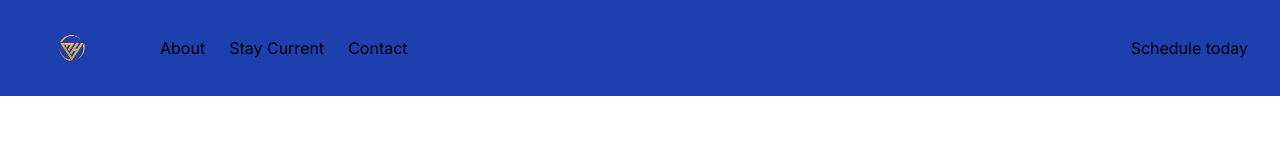
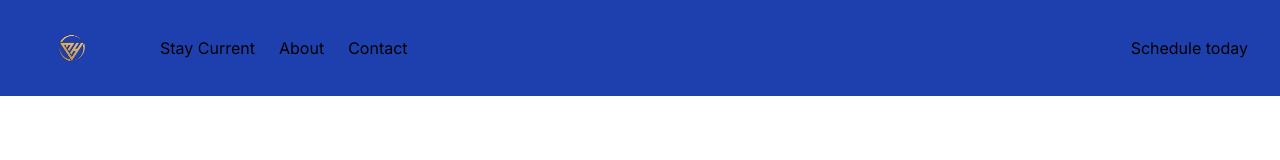
Before and after one commit to Jang0F377/MHTaxPro-option1, a Next.js app: page / in a window 1280 px wide. Shown: the top 160 px of the page. Built offline with nearby package versions, Linux system fonts and the light colour scheme.

Commit message:
UI Fixes

```diff
--- a/src/components/Contact.jsx
+++ b/src/components/Contact.jsx
@@ -24,7 +24,7 @@ function Contact() {
     alert('Thank you for your message')
   }
   return (
-    <div className="font-inter" id="pricing">
+    <div className="font-inter" id="contact">
       <div className="mx-auto max-w-7xl py-16 px-4 sm:py-24 sm:px-6 lg:px-8 ">
         <div className="relative rounded-tr rounded-br bg-blue-200 shadow-xl">
           <h2 className="sr-only">Contact me</h2>
--- a/src/components/Footer.jsx
+++ b/src/components/Footer.jsx
@@ -13,9 +13,9 @@ export function Footer() {
           />
           <nav className="mt-10 text-sm" aria-label="quick links">
             <div className="-my-1 flex justify-center gap-x-6 text-center">
-              <NavLink href="#features">Info</NavLink>
-              <NavLink href="#testimonials">About</NavLink>
-              <NavLink href="#pricing">Contact</NavLink>
+              <NavLink href="#current">Stay Current</NavLink>
+              <NavLink href="#about">About</NavLink>
+              <NavLink href="#contact">Contact</NavLink>
             </div>
           </nav>
         </div>
--- a/src/components/Header.jsx
+++ b/src/components/Header.jsx
@@ -80,9 +80,9 @@ function MobileNavigation() {
             as="div"
             className="absolute inset-x-0 top-full mt-4 flex origin-top flex-col rounded-2xl bg-white p-4 text-lg tracking-tight text-slate-900 shadow-xl ring-1 ring-slate-900/5"
           >
-            <MobileNavLink href="#features">About</MobileNavLink>
-            <MobileNavLink href="#testimonials">Stay Current</MobileNavLink>
-            <MobileNavLink href="#pricing">Contact</MobileNavLink>
+            <MobileNavLink href="#current">Stay Current</MobileNavLink>
+            <MobileNavLink href="#about">About</MobileNavLink>
+            <MobileNavLink href="#contact">Contact</MobileNavLink>
           </Popover.Panel>
         </Transition.Child>
       </Transition.Root>
@@ -104,9 +104,9 @@ export function Header() {
               />
             </Link>
             <div className="hidden md:flex md:gap-x-6 ">
-              <NavLink href="#features">About</NavLink>
-              <NavLink href="#testimonials">Stay Current</NavLink>
-              <NavLink href="#pricing">Contact</NavLink>
+              <NavLink href="#current">Stay Current</NavLink>
+              <NavLink href="#about">About</NavLink>
+              <NavLink href="#contact">Contact</NavLink>
             </div>
           </div>
           <div className="flex items-center gap-x-5 md:gap-x-8">
--- a/src/components/PrimaryFeatures.jsx
+++ b/src/components/PrimaryFeatures.jsx
@@ -53,7 +53,7 @@ export function PrimaryFeatures() {
 
   return (
     <section
-      id="features"
+      id="current"
       aria-label="Info for your taxes"
       className="relative overflow-hidden bg-blue-600 pt-20 pb-28 sm:py-32"
     >
--- a/src/components/SecondaryFeatures.jsx
+++ b/src/components/SecondaryFeatures.jsx
@@ -211,7 +211,7 @@ function FeaturesDesktop() {
 export function SecondaryFeatures() {
   return (
     <section
-      id="testimonials"
+      id="about"
       aria-label="Features for simplifying everyday business tasks"
       className="pt-20 pb-14 sm:pb-20 sm:pt-32 lg:pb-32"
     >
```
